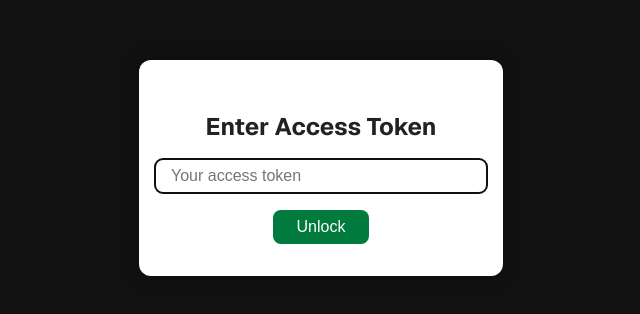
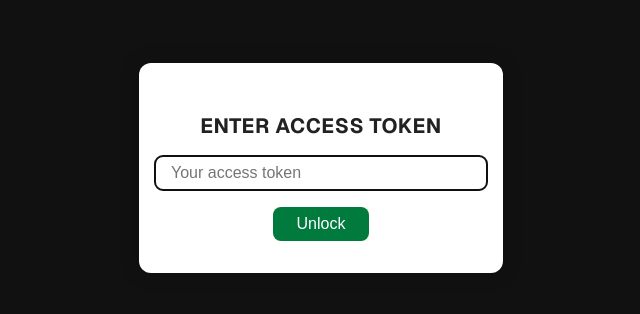
Before and after one commit to ainstarc/ipo-gmp, a Next.js app: page / in a window 1280 px wide. Shown: the part 232-546 px from the top of the page, without its empty margins (319-959 px from the left). Built offline with nearby package versions, Linux system fonts and the light colour scheme; no server answers.

Commit message:
feat: update dashboard title and enhance global styles for improved readability

```diff
--- a/src/app/globals.css
+++ b/src/app/globals.css
@@ -37,11 +37,15 @@ body {
 }
 
 body {
-  font-family: var(--font-geist-sans, Arial, sans-serif);
+  font-family: "Montserrat", "Geist", "Arial", sans-serif;
+  font-size: 1.08vw;
+  font-weight: 600;
+  letter-spacing: 0.04em;
+  color: #23272e;
+  text-transform: uppercase;
   background: var(--bg-gradient-day);
   background-size: 400% 400%;
   animation: bgGradientDay 18s ease-in-out infinite;
-  color: #222;
   margin: 0;
   transition: background 0.6s, color 0.2s;
   /* Subtle blur for body background */
@@ -62,10 +66,10 @@ body {
 }
 
 [data-theme="dark"] body {
+  color: #e3e6eb;
   background: var(--bg-gradient-night);
   background-size: 400% 400%;
   animation: bgGradientNight 18s ease-in-out infinite;
-  color: #e3e6eb;
   /* Subtle blur for dark mode */
   backdrop-filter: blur(8px) saturate(1.08);
   -webkit-backdrop-filter: blur(8px) saturate(1.08);
@@ -83,18 +87,24 @@ body {
   }
 }
 
-h1 {
-  font-size: 2.5vw;
-  font-weight: 700;
+h1,
+.main-title {
+  font-family: "Montserrat", "Geist", "Arial Black", Arial, sans-serif;
+  font-size: 2.7vw;
+  font-weight: 900;
   margin-bottom: 2vw;
-  letter-spacing: -0.02em;
+  letter-spacing: 0.08em;
   text-align: center;
-  color: #1a2a36;
+  color: #1a2233;
+  text-transform: uppercase;
   transition: color 0.2s;
+  text-shadow: 0 2px 8px rgba(0, 0, 0, 0.07);
 }
 
-[data-theme="dark"] h1 {
-  color: #e3e6eb;
+[data-theme="dark"] h1,
+[data-theme="dark"] .main-title {
+  color: #b3c6ff;
+  text-shadow: 0 2px 8px #0a0f1a;
 }
 
 main {
--- a/src/app/page.tsx
+++ b/src/app/page.tsx
@@ -65,7 +65,7 @@ export default function HomePage() {
 
     return (
         <main>
-            <h1>IPO GMP Dashboard</h1>
+            <h1 className="main-title">INDIA IPO GREY MARKET DASHBOARD</h1>
             <TabGroup
                 tabs={reports.map((r) => r.title)}
                 activeTab={activeTab}
```
Also changed, not shown: 1 other file (tests, documents, lock files or other folders).
